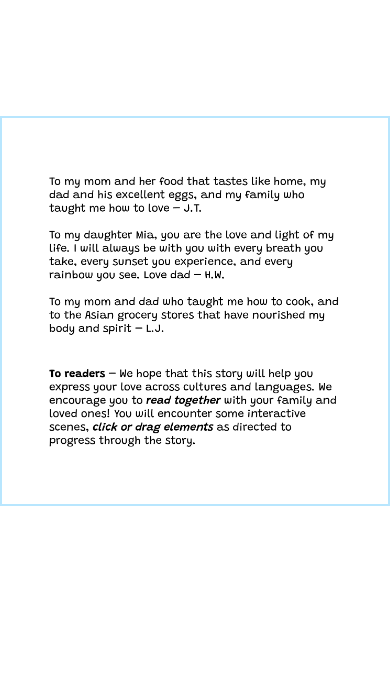
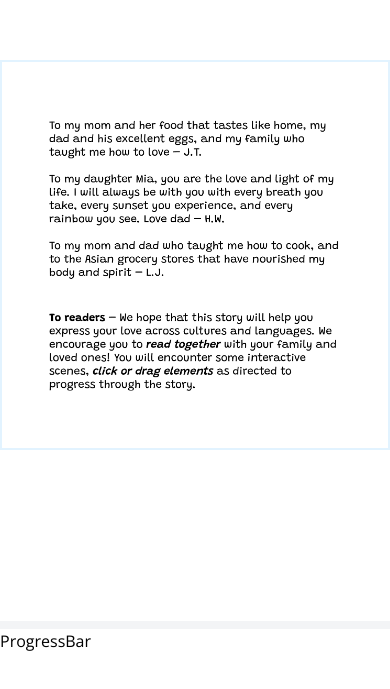
Before and after one commit to jessicatong8/afd-story, a React (Vite) app: page /read/0 in a window 390 px wide. Shown: the part 111-800 px from the top of the page. Built offline with nearby package versions, Linux system fonts and the light colour scheme.

Commit message:
styling for responsive layout with a progress bar

```diff
--- a/src/components/BackButton.tsx
+++ b/src/components/BackButton.tsx
@@ -7,7 +7,7 @@ const BackButton = () => {
   return (
     <button onClick={handleBack}>
       <FaChevronLeft
-        className={`hidden lg:flex w-12 h-12 items-center justify-center rounded-full hide-portrait transition
+        className={`flex w-12 h-12 items-center justify-center rounded-full hide-portrait transition
         ${currentPage === 0 && "opacity-0 "}
         ${backIsActive ? "text-sky-300  hover:text-sky-500 active:text-sky-500 cursor-pointer" : "text-gray-300 cursor-not-allowed"}
       `}
--- a/src/components/NavigationBar.tsx
+++ b/src/components/NavigationBar.tsx
@@ -12,7 +12,7 @@ const NavigationBar = () => {
   return (
     <>
       <nav className="w-full flex items-center justify-between px-6 bg-white shadow-md lg:px-12">
-        <Link to={`/`} className="">
+        <Link to={`/`} className="py-4">
           <div className="flex flex-row justify-center items-center gap-3">
             <img src="/favicon.png" className="w-11 h-11"></img>
             <div>
--- a/src/components/NextButton.tsx
+++ b/src/components/NextButton.tsx
@@ -7,7 +7,7 @@ const NextButton = () => {
   return (
     <button onClick={handleNext}>
       <FaChevronRight
-        className={`hidden lg:flex w-12 h-12 items-center justify-center rounded-full hide-portrait
+        className={`flex w-12 h-12 items-center justify-center rounded-full hide-portrait
         ${nextIsActive ? "text-sky-300  hover:text-sky-500 active:text-sky-500 transition cursor-pointer" : "text-gray-300 cursor-not-allowed"}`}
       />
     </button>
--- a/src/components/Page.tsx
+++ b/src/components/Page.tsx
@@ -165,13 +165,9 @@ const Page = () => {
         };
 
   return (
-    <div
-      {...swipeHandlers}
-      className="w-full h-screen flex justify-center items-center"
-    >
+    <div {...swipeHandlers}>
       {/* <LeftClickDetector onLeftClick={() => handleBack()} /> */}
       <AnimatePresence custom={direction} initial={false}>
-        <div className="relative aspect-square h-screen square-portrait border-2 border-sky-200 overflow-clip">
         {imageCache[currentPage] ? (
           <motion.div
             className="absolute w-full h-full"
@@ -200,7 +196,6 @@ const Page = () => {
         ) : (
           <p>Loading...</p>
         )}
-        </div>
       </AnimatePresence>
     </div>
   );
--- a/src/components/ProgressBar.tsx
+++ b/src/components/ProgressBar.tsx
@@ -1,7 +1,15 @@
-import React from "react";
+import BackButton from "./BackButton";
+import NextButton from "./NextButton";
 
 const ProgressBar = () => {
-  return <div>ProgressBar</div>;
+  return (
+    <div className="flex flex-col w-full h-28 progress-height-portrait md:h-12 bg-white">
+      <div className="bg-gray-100 h-2"></div>
+      ProgressBar
+      {/* <BackButton />
+      <NextButton /> */}
+    </div>
+  );
 };
 
 export default ProgressBar;
--- a/src/index.css
+++ b/src/index.css
@@ -8,16 +8,6 @@
     font-family: 'Open Sans', sans-serif;
   }
 }
-
-@media (orientation: portrait) {
-    .hide-portrait {
-      display: none !important;
-    }
-    .square-portrait {
-      width: 100vw;
-      height: 100vw;
-    }
-  }
 
 @theme {
   --breakpoint-xs: 24rem;
@@ -35,4 +25,21 @@
   .animate-pulse-fast {
     animation: pulse 1.5s infinite;
   }
+  /* .square-portrait {
+    height: 100%;
+    width: auto;
+  } */
+
+  @media (orientation: portrait) {
+      .hide-portrait {
+        display: none !important;
+      }
+      /* .square-portrait {
+        width: 100%;
+        height:auto;
+      } */
+      .progress-height-portrait {
+        height: 7rem;
+      }
+    }
 }
--- a/src/pages/ReadPage.tsx
+++ b/src/pages/ReadPage.tsx
@@ -4,7 +4,7 @@ import Page from "../components/Page";
 import BackButton from "../components/BackButton";
 import NextButton from "../components/NextButton";
 import ProgressBar from "../components/ProgressBar";
-import { useEffect } from "react";
+import { useEffect, useRef, useState } from "react";
 
 import AutoHideNavController from "../components/AutoHideNavClick";
 
@@ -19,18 +19,51 @@ function ReadPage() {
     };
   }, []);
 
+  const containerRef = useRef(null);
+  const [isLandscape, setIsLandscape] = useState(true);
+
+  useEffect(() => {
+    // observe size of reference container to detect when it's landscape (width > height)
+    const observer = new ResizeObserver(([entry]) => {
+      const { width, height } = entry.contentRect;
+      setIsLandscape(width > height);
+    });
+
+    if (containerRef.current) {
+      observer.observe(containerRef.current);
+    }
+
+    return () => observer.disconnect();
+  }, []);
+
   return (
-    <div className="w-screen h-screen relative">
+    <div className="w-screen h-[100dvh] flex flex-col ">
       <ReadContextProvider>
         <AutoHideNavController />
-        <section className="flex items-center justify-evenly">
-          <BackButton />
-          <div className="select-none z-0">
+
+        <section
+          ref={containerRef}
+          className="flex flex-grow w-full min-h-0 h-full items-center justify-evenly select-none z-0"
+        >
+          <span className="hidden md:block">
+            <BackButton />
+          </span>
+
+          <div
+            className={`relative border-2 border-blue-tertiary overflow-clip aspect-square
+              ${isLandscape ? "h-full" : "w-full"}`} //set size according to height when parent landscape and width when parent portrait
+          >
             <Page />
           </div>
-          <NextButton />
+
+          <span className="hidden md:block">
+            <NextButton />
+          </span>
         </section>
-        {/* <ProgressBar /> */}
+
+        <div className="shrink-0">
+          <ProgressBar />
+        </div>
       </ReadContextProvider>
     </div>
   );
```
Lines whose indentation alone changed are shown as unchanged.
